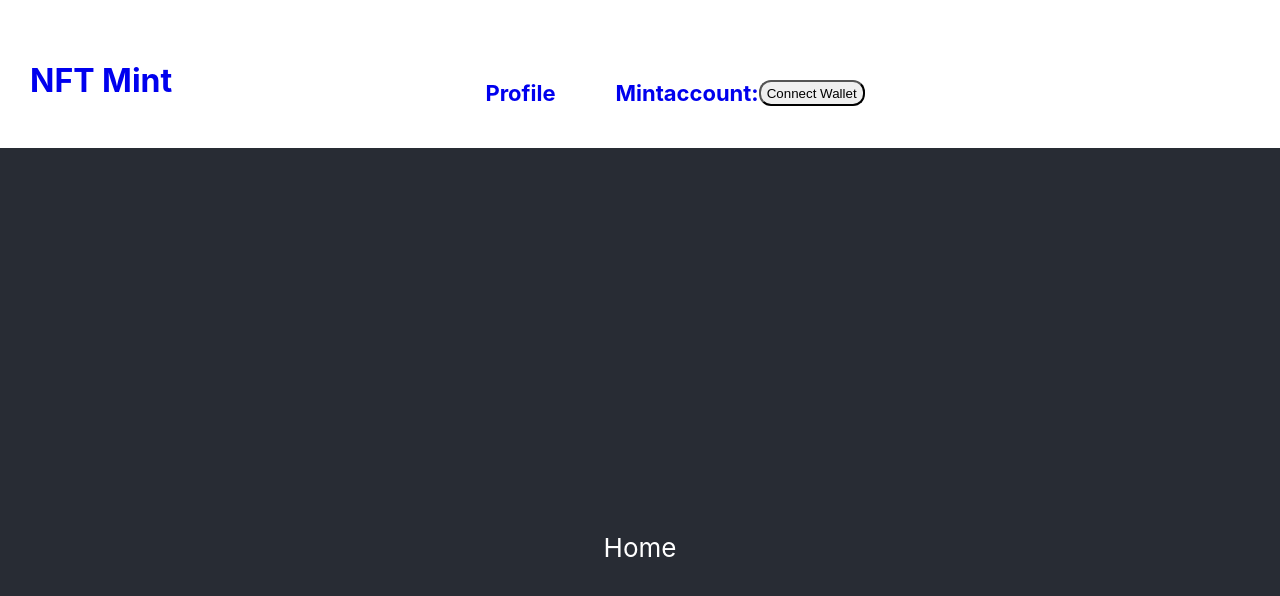
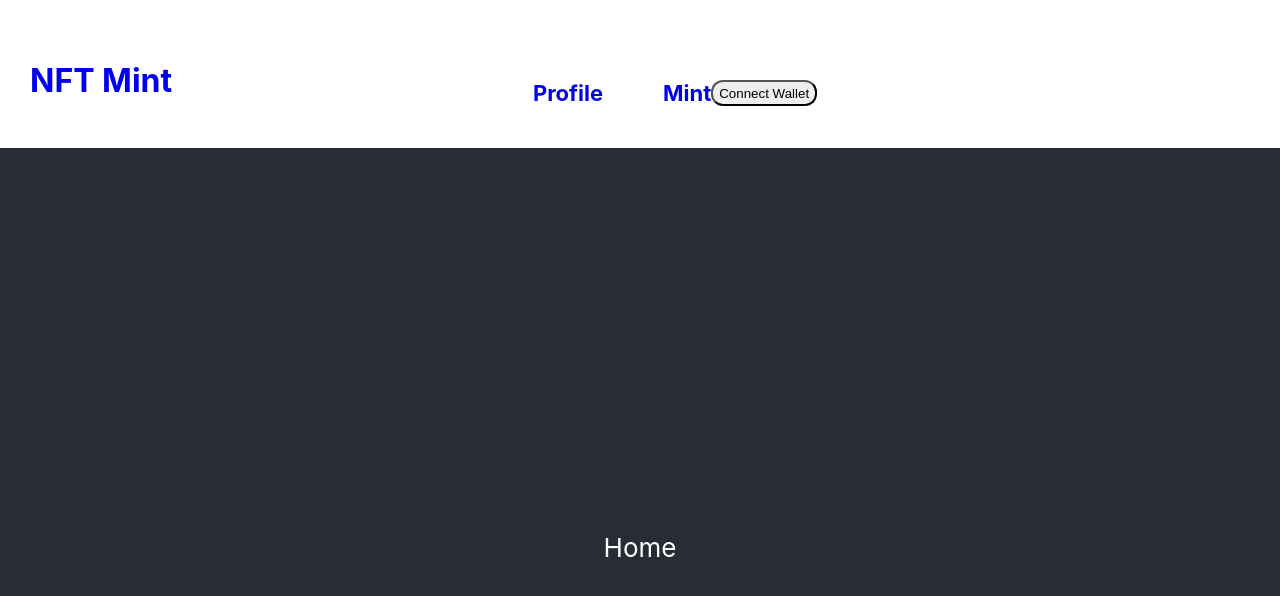
Before and after one commit to DolapoTheCoder/nftminting, a React (Create React App) app: page / in a window 1280 px wide. Shown: the top 596 px of the page. Built offline with nearby package versions, Linux system fonts and the light colour scheme.

Commit message:
update account section in Navbar

```diff
--- a/src/components/Navbar.js
+++ b/src/components/Navbar.js
@@ -68,9 +68,11 @@ const NavBar = () => {
                 <Link to="/mint">Mint</Link>
             </div>
 
+            {account ?
             <div>
                 account: {account}
             </div>
+            : <></>}
 
             <button className='button' onClick={connectHandler}>
                 Connect Wallet
```
